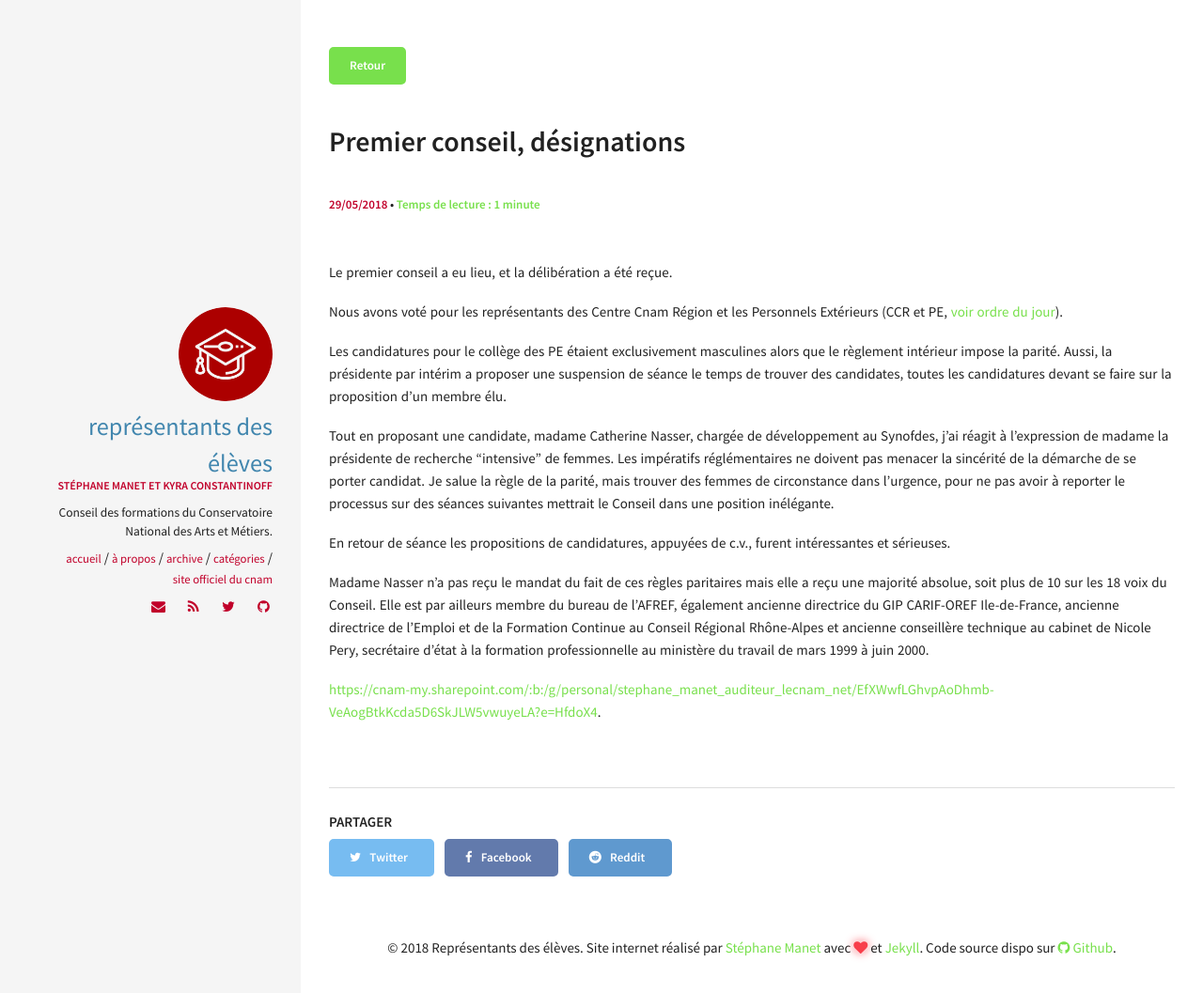
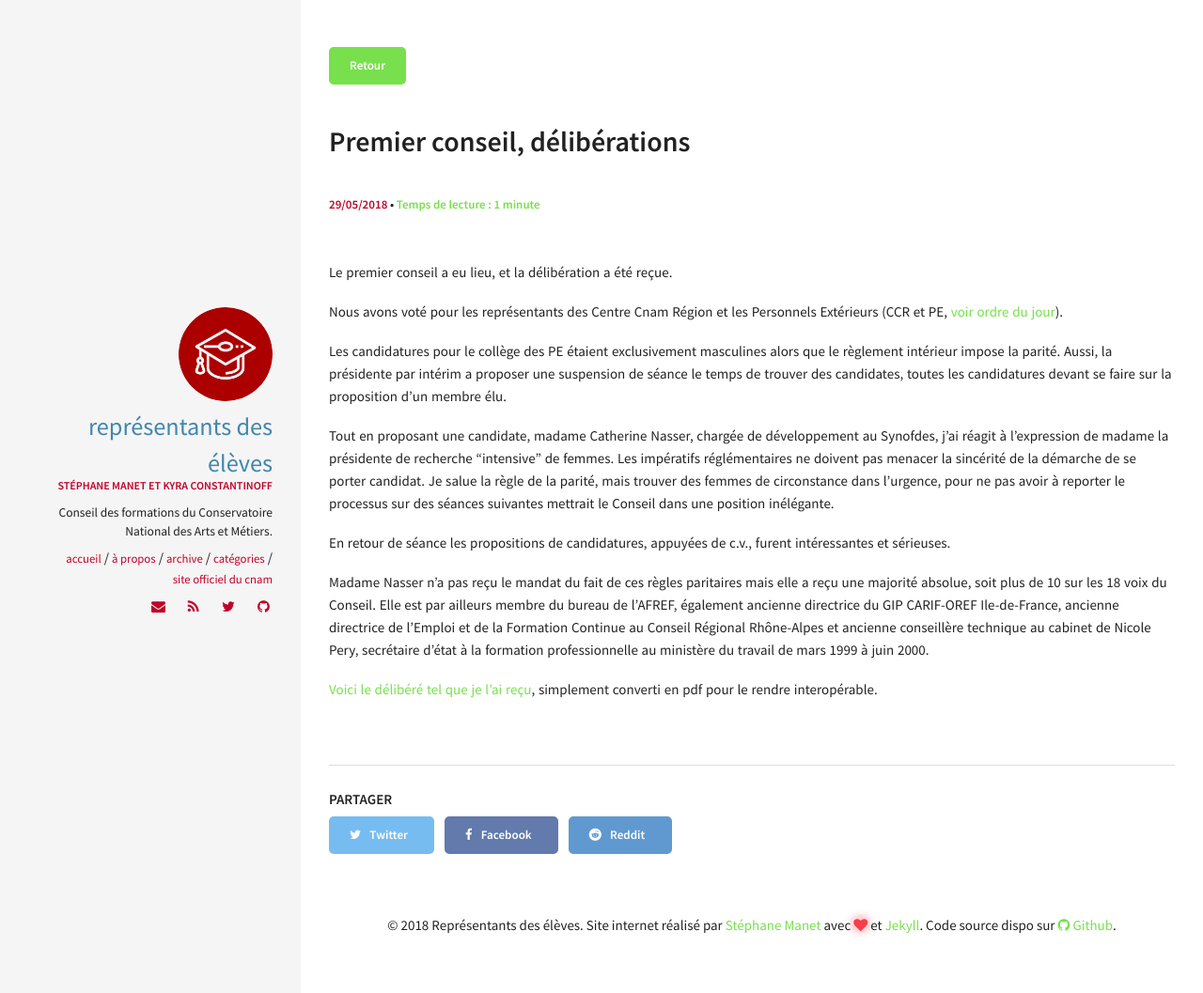
Before and after one commit to elevesCNAM/conseil-formations, a Jekyll site: the page built from _posts/2018-05-29-deliberation.md, in a window 1280 px wide. Shown: the top 1057 px of the page at 94% size. Built offline with Jekyll 4.4.1, drawn with Linux system fonts in a browser that asks for light colours.

Commit message:
correctif metas

```diff
--- a/_posts/2018-05-29-deliberation.md
+++ b/_posts/2018-05-29-deliberation.md
@@ -1,6 +1,6 @@
 ---
-title: Premier conseil, désignations
-date: 2018-05-29 00:00:00 +02:00
+title: Premier conseil, délibérations
+date: 2018-05-29 01:00:00 +02:00
 categories:
 - Conseils
 layout: post
@@ -8,7 +8,7 @@
 
 Le premier conseil a eu lieu, et la délibération a été reçue.
 
-Nous avons voté pour les représentants des Centre Cnam Région et les Personnels Extérieurs (CCR et PE, [voir ordre du jour](/2018-05-29-premier-conseil)).
+Nous avons voté pour les représentants des Centre Cnam Région et les Personnels Extérieurs (CCR et PE, [voir ordre du jour](https://cnam.stephanemanet.com/articles/2018-05/premier-conseil)).
 
 Les candidatures pour le collège des PE étaient exclusivement masculines alors que le règlement intérieur impose la parité. Aussi, la présidente par intérim a proposer une suspension de séance le temps de trouver des candidates, toutes les candidatures devant se faire sur la proposition d'un membre élu.
 
@@ -18,4 +18,4 @@
 
 Madame Nasser n'a pas reçu le mandat du fait de ces règles paritaires mais elle a reçu une majorité absolue, soit plus de 10 sur les 18 voix du Conseil. Elle est par ailleurs membre du bureau de l'AFREF, également ancienne directrice du GIP CARIF-OREF Ile-de-France, ancienne directrice de l'Emploi et de la Formation Continue au Conseil Régional Rhône-Alpes et ancienne conseillère technique au cabinet de Nicole Pery, secrétaire d'état à la formation professionnelle au ministère du travail de mars 1999 à juin 2000.
 
-[https://cnam-my.sharepoint.com/:b:/g/personal/stephane_manet_auditeur_lecnam_net/EfXWwfLGhvpAoDhmb-VeAogBtkKcda5D6SkJLW5vwuyeLA?e=HfdoX4](Voici le délibéré tel que je l'ai reçu pour le rendre interopérable).
+[Voici le délibéré tel que je l'ai reçu](https://cnam-my.sharepoint.com/:b:/g/personal/stephane_manet_auditeur_lecnam_net/EfXWwfLGhvpAoDhmb-VeAogBtkKcda5D6SkJLW5vwuyeLA?e=HfdoX4), simplement converti en pdf pour le rendre interopérable.
```
